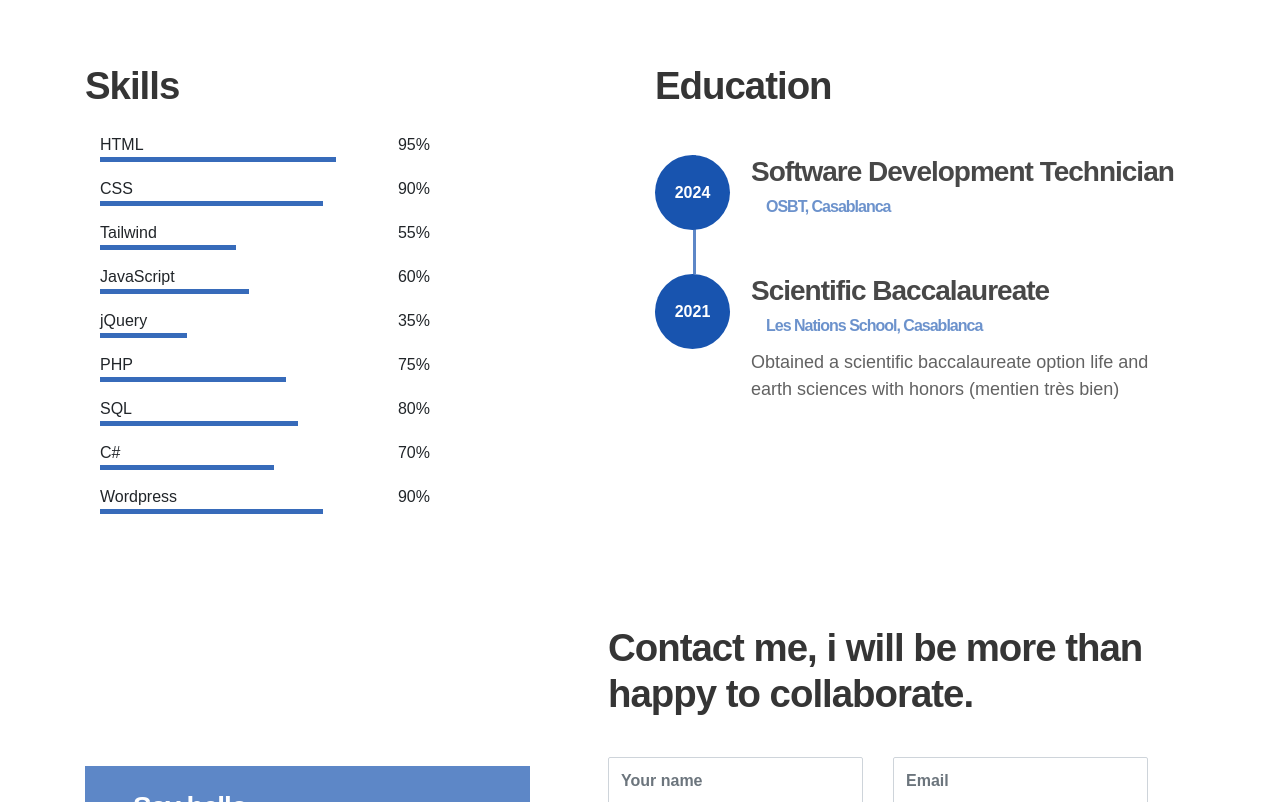
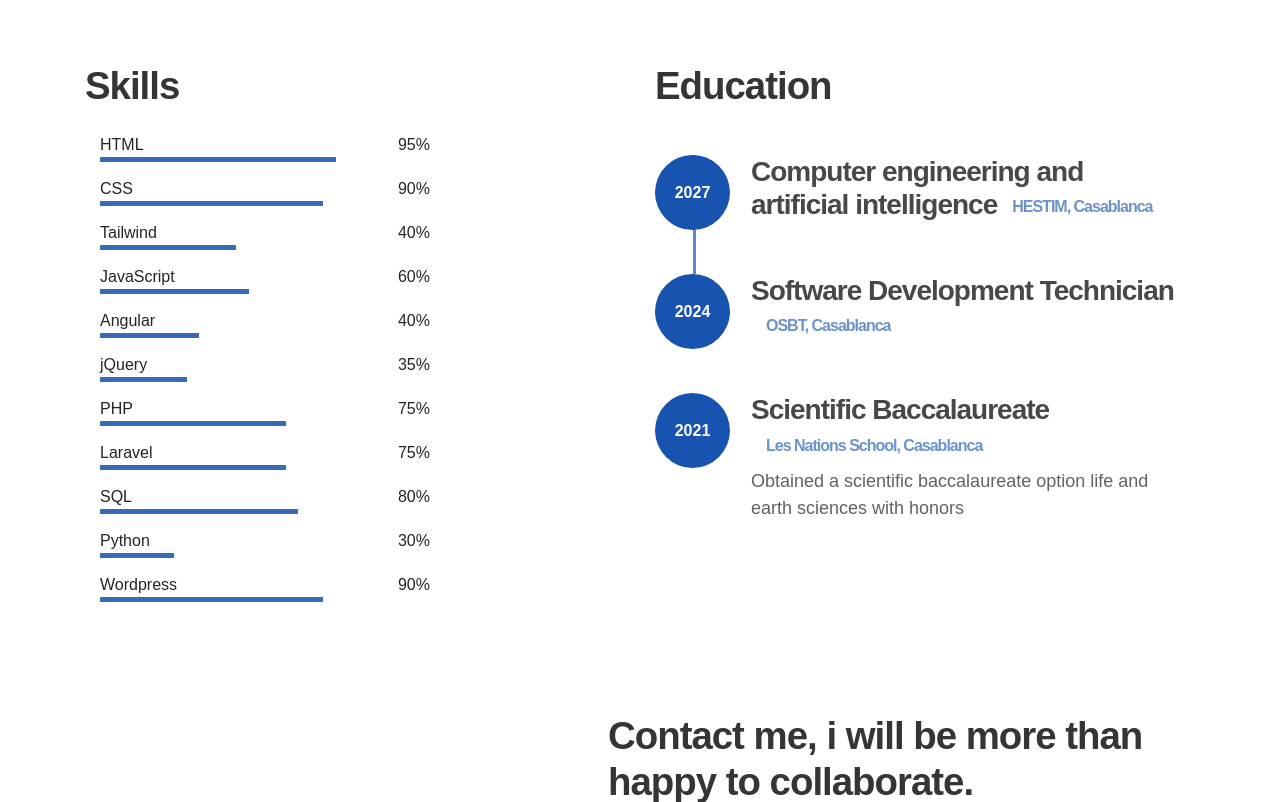
Before and after one commit to fatihokent/Portfolio, a plain HTML site: page index.html in a window 1280 px wide. Shown: the part 1680-2482 px from the top of the page. Drawn offline with nearby package versions, Linux system fonts and the light colour scheme.

Commit message:
Update index.html

```diff
--- a/index.html
+++ b/index.html
@@ -84,10 +84,10 @@
                                 </div>
                         </h1>
 
-                        <p>Do you look for a web developer ?<br> You are in the right place. I am passionate about <strong>technology</strong> and despite my 2 years of experience, I was able to acquire <strong>technical skills</strong> that I will use them in order to help you realize your projects and especially to advance your vision. </p>
+                        <p>Do you look for a web developer ?<br> You are in the right place. I am passionate about <strong>technology</strong> and despite my 3 years of experience, I was able to acquire <strong>technical skills</strong> that I will use them in order to help you realize your projects and especially to advance your vision. </p>
 
                         <div class="custom-btn-group mt-4">
-                          <a href="#contact" class="btn custom-btn custom-btn-bg custom-btn-link">Contactez-moi</a>
+                          <a href="#contact" class="btn custom-btn custom-btn-bg custom-btn-link">Contact me</a>
                         </div>
                     </div>
                 </div>
@@ -171,7 +171,7 @@
                               <div class="skills" style="background: #1854afdc;"></div>
                             </div>
 
-                            Tailwind<span style="float:right;">55%</span>
+                            Tailwind<span style="float:right;">40%</span>
                             <div class="skillbar-container clearfix" data-percent="55%">
                               <div class="skills" style="background: #1854afdc;"></div>
                             </div>
@@ -179,6 +179,11 @@
                             <!-- Java -->
                             JavaScript<span style="float:right;">60%</span>
                             <div class="skillbar-container clearfix" data-percent="60%">
+                              <div class="skills" style="background: #1854afdc;"></div>
+                            </div>
+
+                            Angular<span style="float:right;">40%</span>
+                            <div class="skillbar-container clearfix" data-percent="40%">
                               <div class="skills" style="background: #1854afdc;"></div>
                             </div>
 
@@ -194,6 +199,11 @@
                               <div class="skills" style="background: #1854afdc;"></div>
                             </div>
 
+                            Laravel<span style="float:right;">75%</span>
+                            <div class="skillbar-container clearfix" data-percent="75%">
+                              <div class="skills" style="background: #1854afdc;"></div>
+                            </div>
+
                             <!-- HTML -->
                             SQL<span style="float:right;">80%</span>
                             <div class="skillbar-container clearfix" data-percent="80%">
@@ -201,8 +211,8 @@
                             </div>
 
                             <!-- JavaScript -->
-                            C#<span style="float:right;">70%</span>
-                            <div class="skillbar-container clearfix" data-percent="70%">
+                            Python<span style="float:right;">30%</span>
+                            <div class="skillbar-container clearfix" data-percent="30%">
                               <div class="skills" style="background: #1854afdc;"></div>
                             </div>
 
@@ -223,10 +233,21 @@
                   <h2 class="mb-4 mobile-mt-2">Education</h2>
                     <div class="timeline-wrapper">
                         <div class="timeline-yr">
-                            <span>2024</span>
+                            <span>2027</span>
                         </div>
                         <div class="timeline-info">
-                            <h3><span>Software Development Technician</span><small>OSBT, Casablanca</small></h3>
+                            <h3><span>Computer engineering and artificial intelligence</span><small>HESTIM, Casablanca</small></h3>
+                        </div>
+                    </div>
+
+                  <div class="timeline">
+                        <div class="timeline-wrapper">
+                             <div class="timeline-yr">
+                                  <span>2024</span>
+                             </div>
+                             <div class="timeline-info">
+                                  <h3><span>Software Development Technician</span><small>OSBT, Casablanca</small></h3>
+                             </div>
                         </div>
                     </div>
 
@@ -237,7 +258,7 @@
                              </div>
                              <div class="timeline-info">
                                   <h3><span>Scientific Baccalaureate</span><small>Les Nations School, Casablanca</small></h3>
-                                  <p>Obtained a scientific baccalaureate option life and earth sciences with honors (mentien très bien)</p>
+                                  <p>Obtained a scientific baccalaureate option life and earth sciences with honors</p>
                              </div>
                         </div>
                     </div>
```
